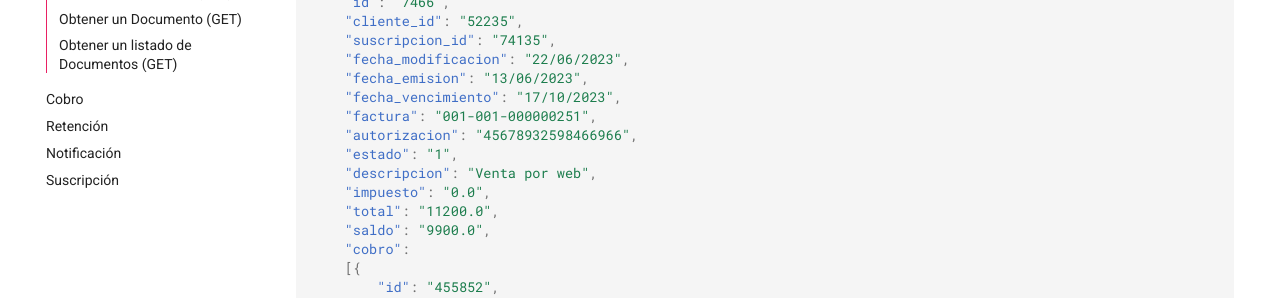
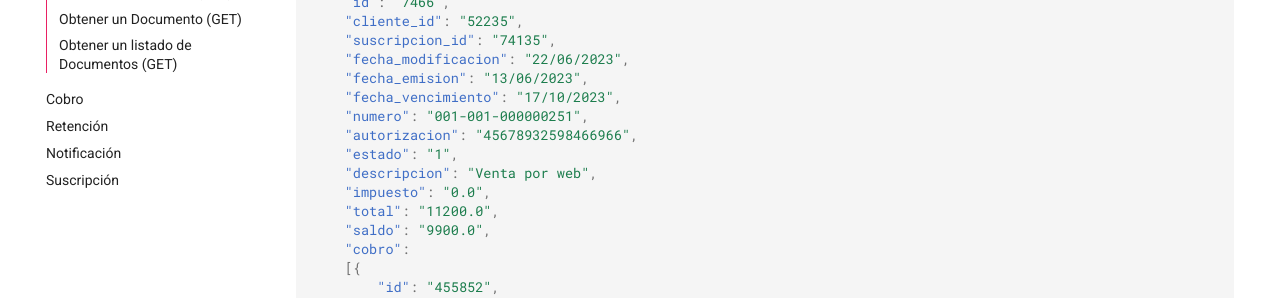
Before and after one commit to conpronto/conpronto.github.io, an MkDocs documentation site: the page built from docs/c_documentos.md, in a window 1280 px wide and 900 px high. Shown: the part 308-606 px from the top of the window. Built offline with MkDocs 1.6.1 and Material for MkDocs 9.7.7, drawn with Linux system fonts in a browser that asks for light colours; some of the changed text lies outside the part shown.

Commit message:
update documentos

```diff
--- a/docs/c_documentos.md
+++ b/docs/c_documentos.md
@@ -9,7 +9,7 @@
     "fecha_modificacion": "22/06/2023",
     "fecha_emision": "13/06/2023",
     "fecha_vencimiento": "17/10/2023",
-    "factura": "001-001-000000251",
+    "numero": "001-001-000000251",
     "autorizacion": "45678932598466966",
     "estado": "1",
     "descripcion": "Venta por web",
@@ -76,7 +76,7 @@ Por medio del método POST enviando en el cuerpo del requerimiento los datos del
     "suscripcion_id": "74135",
     "fecha_emision": "13/06/2023",
     "fecha_vencimiento": "17/07/2023",
-    "factura": "001-002-000000451",
+    "numero": "001-002-000000451",
     "autorizacion": "565645678932448598466966",
     "estado": "1",
     "descripcion": "Venta por web",
@@ -198,7 +198,7 @@ Datos que devuelve al obtener un listado de documentos:
     "fecha_modificacion": "22/06/2023",
     "fecha_emision": "13/06/2023",
     "fecha_vencimiento": "17/10/2023",
-    "factura ": "001-001-000000251",
+    "numero ": "001-001-000000251",
     "autorizacion": "45678932598466966",
     "estado": "1",
     "descripcion": "Venta por web",
@@ -229,7 +229,7 @@ Datos que devuelve al obtener un listado de documentos:
     "fecha_modificacion": "22/06/2023",
     "fecha_emision": "13/05/2023",
     "fecha_vencimiento": "17/05/2023",
-    "factura ": "001-001-000000471",
+    "numero": "001-001-000000471",
     "autorizacion": "456789325984646466966",
     "estado": "1",
     "descripcion": "Venta al por mayor",
```
